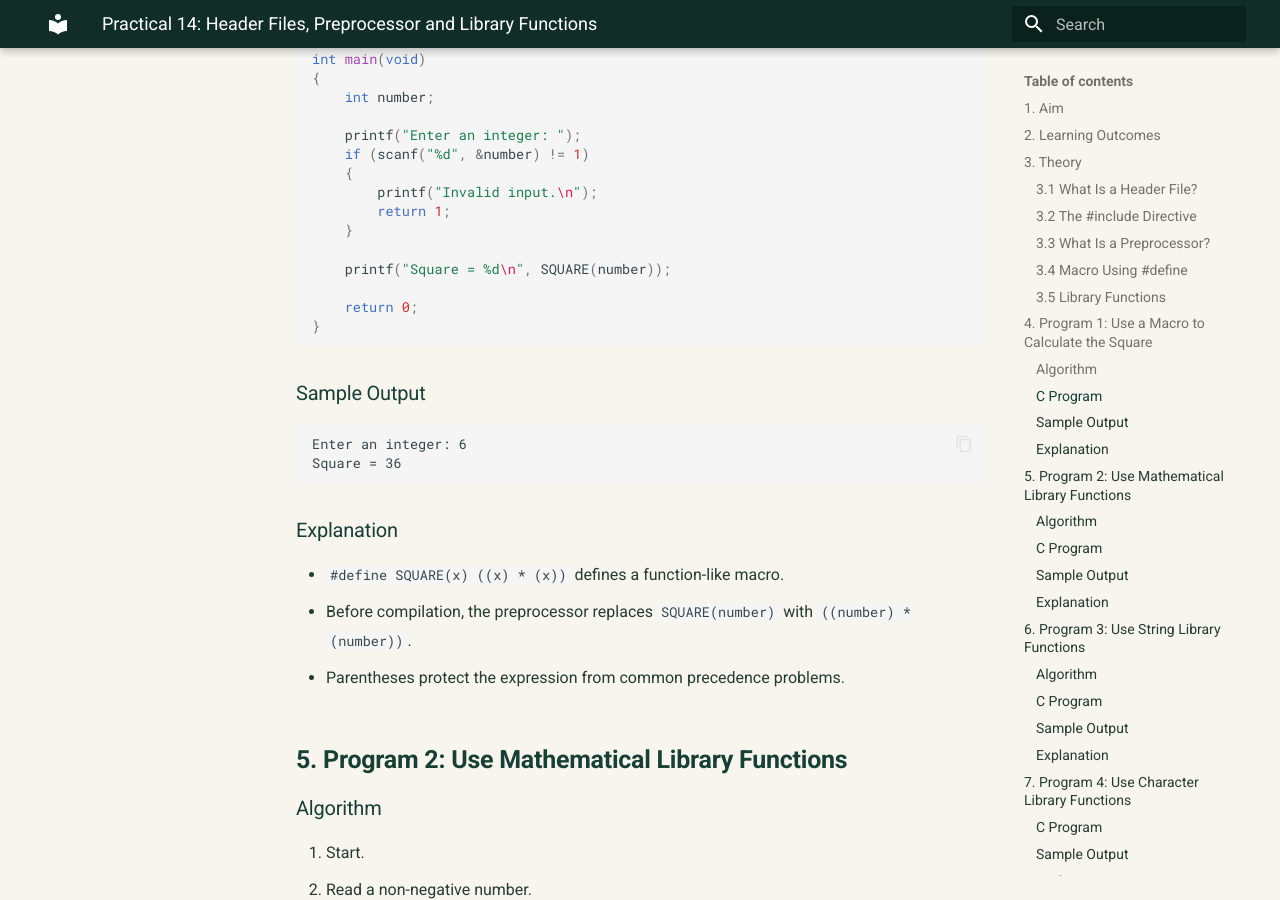
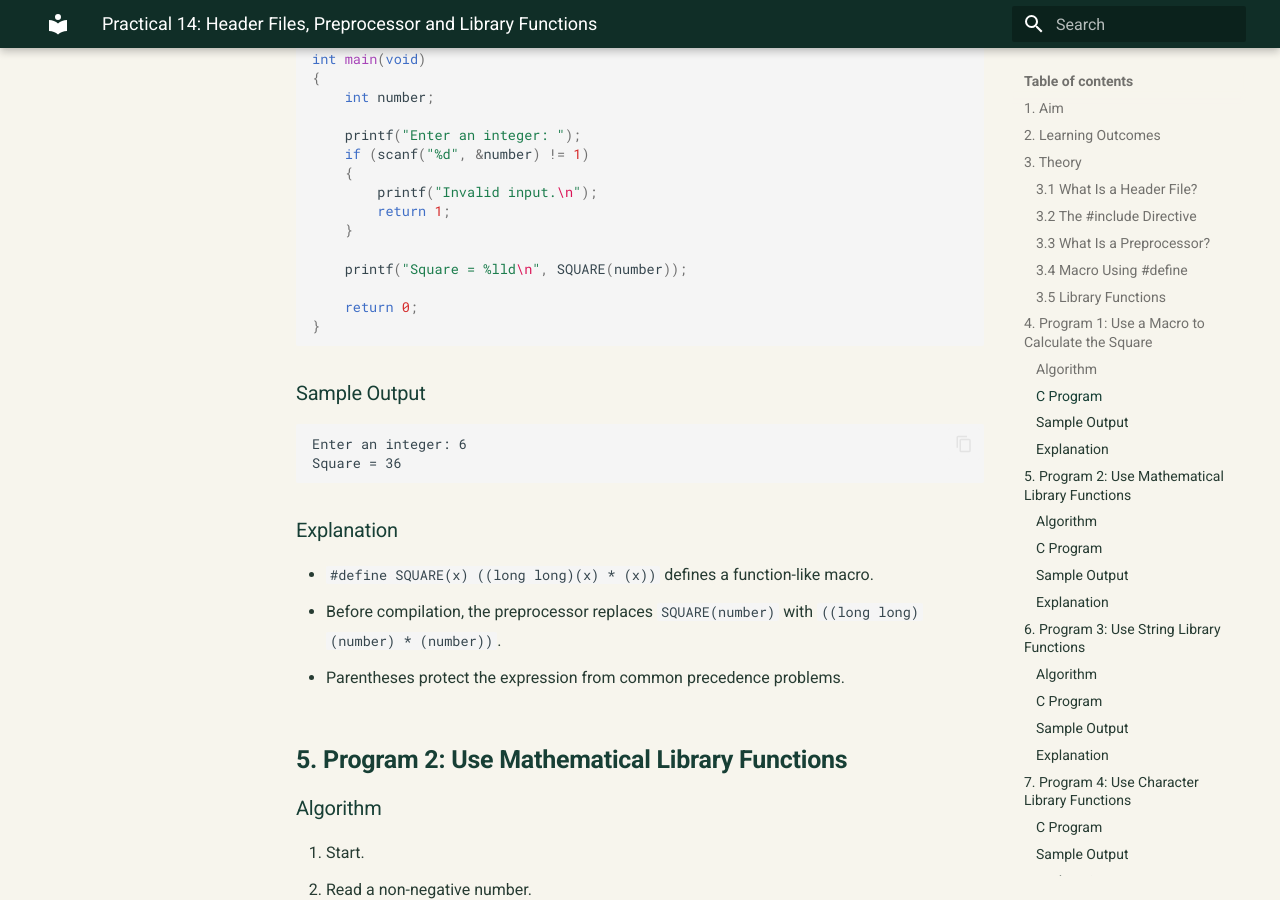
Before and after one commit to taimiyatahsin0-png/nu-cse-notes-store, an MkDocs documentation site: the page built from docs/subjects/spl-lab/14-header-files-preprocessor-library-functions.md, in a window 1280 px wide and 900 px high, scrolled down 3666 px. Built offline with MkDocs 1.6.1 and Material for MkDocs 9.7.7, drawn with Linux system fonts in a browser that asks for light colours; some of the changed text lies outside the part shown.

Commit message:
Widen Practical 14 square macro result

````diff
--- a/docs/subjects/spl-lab/14-header-files-preprocessor-library-functions.md
+++ b/docs/subjects/spl-lab/14-header-files-preprocessor-library-functions.md
@@ -74,7 +74,7 @@ Example:
 
 ```c
 #define PI 3.14159
-#define SQUARE(x) ((x) * (x))
+#define SQUARE(x) ((long long)(x) * (x))
 ```
 
 Use parentheses in function-like macros to avoid unexpected results caused by operator precedence.
@@ -125,7 +125,7 @@ int main(void)
         return 1;
     }
 
-    printf("Square = %d\n", SQUARE(number));
+    printf("Square = %lld\n", SQUARE(number));
 
     return 0;
 }
@@ -140,8 +140,8 @@ Square = 36
 
 ### Explanation
 
-- `#define SQUARE(x) ((x) * (x))` defines a function-like macro.
-- Before compilation, the preprocessor replaces `SQUARE(number)` with `((number) * (number))`.
+- `#define SQUARE(x) ((long long)(x) * (x))` defines a function-like macro.
+- Before compilation, the preprocessor replaces `SQUARE(number)` with `((long long)(number) * (number))`.
 - Parentheses protect the expression from common precedence problems.
 
 ## 5. Program 2: Use Mathematical Library Functions
````
